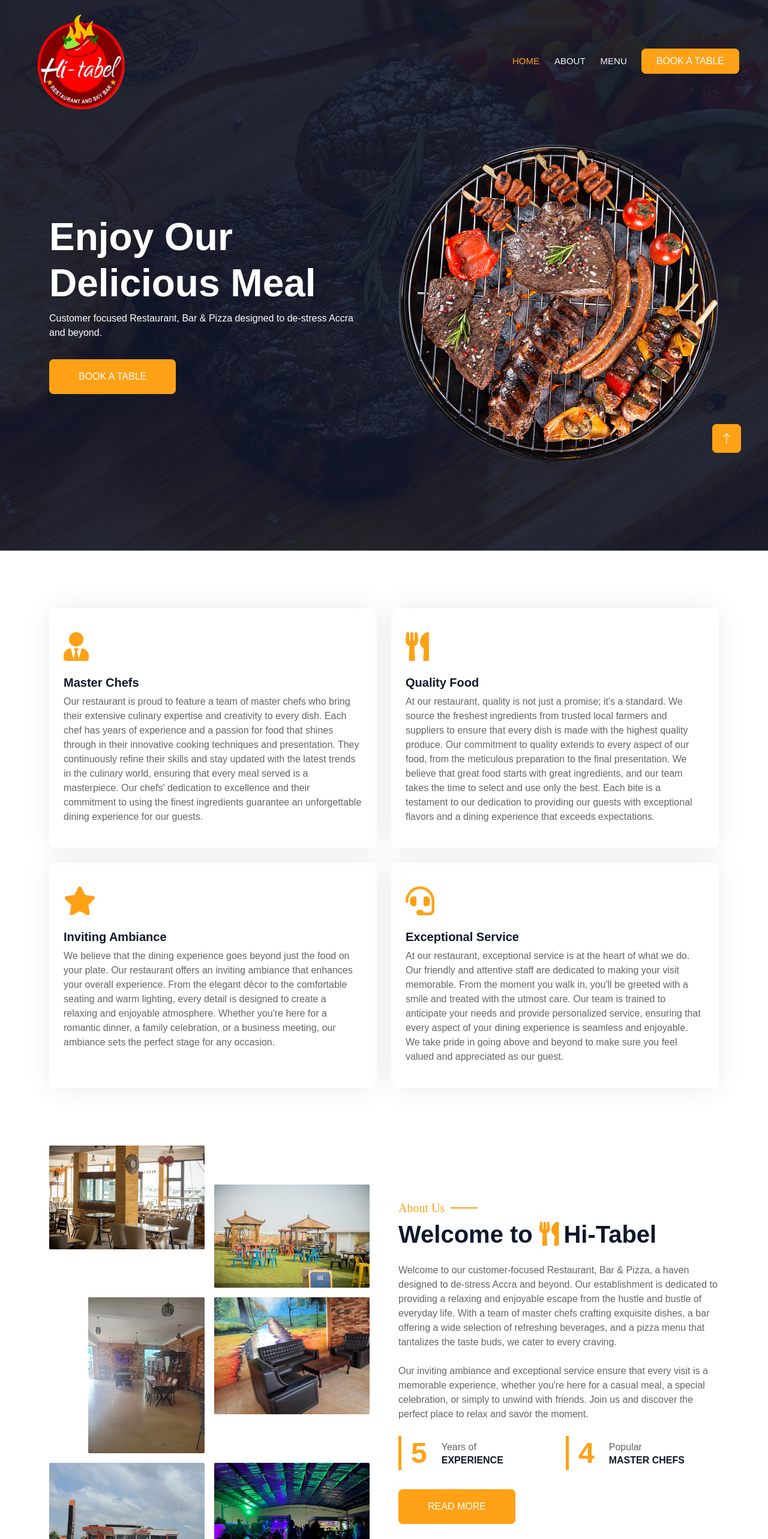
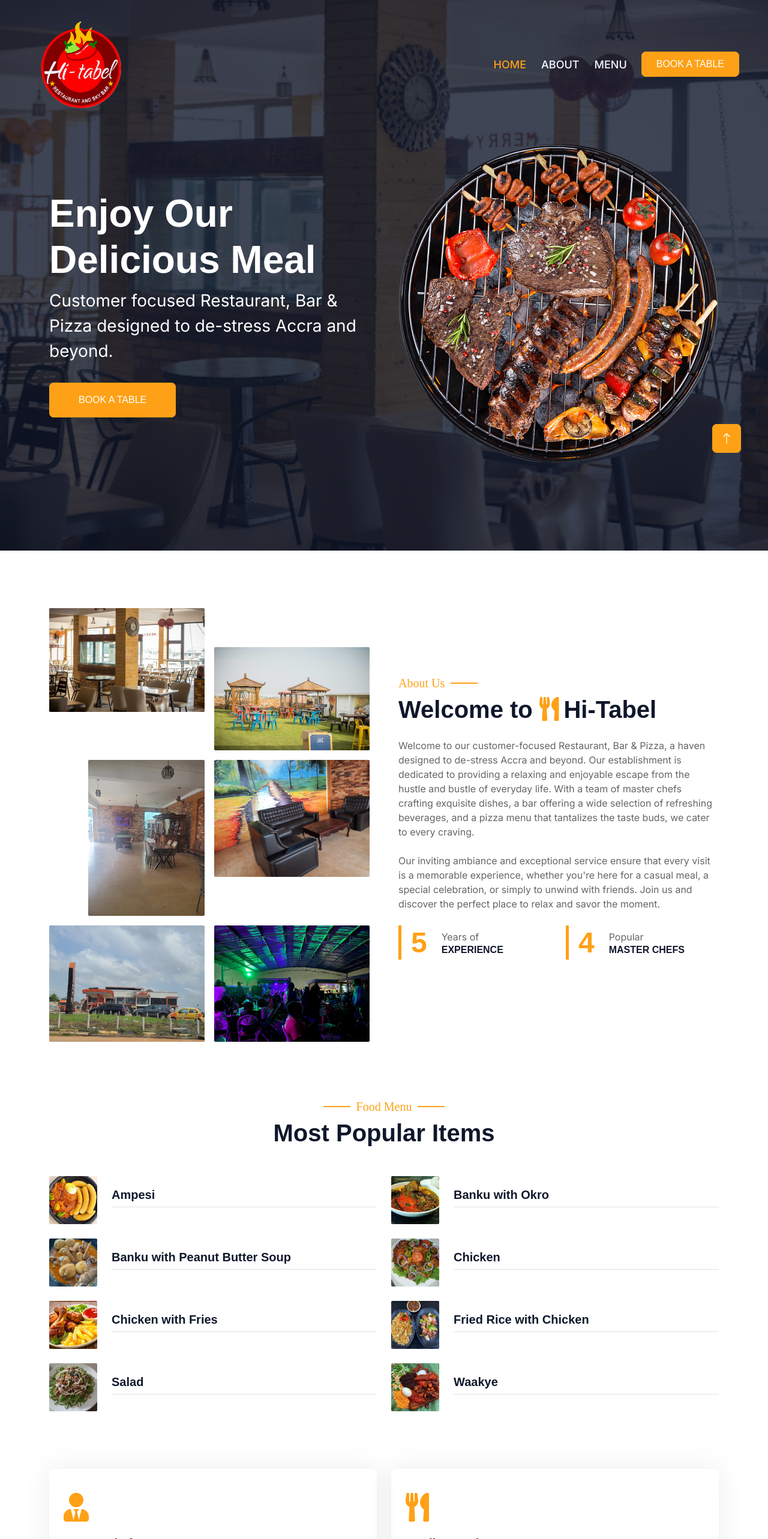
Before and after one commit to augustinekweku/hitabel-restaurant, a Next.js app: page / in a window 1280 px wide. Shown: the top 2566 px of the page at 60% size. Built offline with nearby package versions, Linux system fonts and the light colour scheme.

Commit message:
home page clean up

```diff
--- a/components/Navbar.tsx
+++ b/components/Navbar.tsx
@@ -4,7 +4,7 @@ import React from "react";
 const Navbar = () => {
   return (
     <div className="">
-      <nav className=" navbar navbar-expand-lg navbar-dark bg-dark px-4 px-lg-5 py-5  ">
+      <nav className=" navbar navbar-expand-lg navbar-dark bg-dark px-4 px-lg-5 pb-5">
         <div className="d-flex justify-content-between w-100 container my-4">
           <Link href="/" className="navbar-brand p-0">
             {/* <h1 className="text-primary m-0">
@@ -14,8 +14,8 @@ const Navbar = () => {
               src="assets/img/hitabel-logo.png"
               style={{
                 width: "150px",
-                height: "100px",
-                objectFit: "cover",
+                height: "150px",
+                objectFit: "contain",
                 overflow: "visible",
               }}
               alt="Logo"
--- a/package.json
+++ b/package.json
@@ -9,6 +9,7 @@
     "lint": "next lint"
   },
   "dependencies": {
+    "@tawk.to/tawk-messenger-react": "^2.0.2",
     "jquery": "^3.7.1",
     "lightgallery": "^2.7.2",
     "next": "14.2.3",
--- a/pages/_app.tsx
+++ b/pages/_app.tsx
@@ -7,12 +7,17 @@ import "../public/assets/css/style.css";
 import "../styles/globals.scss";
 import CustomScript from "@/components/CustomScript";
 import DefaultLayout from "@/components/DefaultLayout";
+import { Inter } from "next/font/google";
+
+const inter = Inter({ subsets: ["latin"] });
 
 export default function App({ Component, pageProps }: AppProps) {
   return (
-    <DefaultLayout>
-      <CustomScript />
-      <Component {...pageProps} />
-    </DefaultLayout>
+    <main className={inter.className}>
+      <DefaultLayout>
+        <CustomScript />
+        <Component {...pageProps} />
+      </DefaultLayout>
+    </main>
   );
 }
--- a/pages/_document.tsx
+++ b/pages/_document.tsx
@@ -12,6 +12,12 @@ export default function Document() {
           href="https://cdn.jsdelivr.net/npm/bootstrap-icons@1.4.1/font/bootstrap-icons.css"
           rel="stylesheet"
         />{" "}
+        <link rel="preconnect" href="https://fonts.googleapis.com" />
+        <link rel="preconnect" href="https://fonts.gstatic.com" />
+        <link
+          href="https://fonts.googleapis.com/css2?family=Nunito+Sans:ital,opsz,wght@0,6..12,200..1000;1,6..12,200..1000&display=swap"
+          rel="stylesheet"
+        />
         <link
           rel="shortcut icon"
           href="/assets/img/hitabel-logo.png"
--- a/pages/index.tsx
+++ b/pages/index.tsx
@@ -4,8 +4,6 @@ import Reservation from "@/components/Reservation";
 import Footer from "@/components/Footer";
 import FoodMenu from "@/components/FoodMenu";
 import AboutUsImageGallery from "@/components/AboutUsImageGallery";
-
-const inter = Inter({ subsets: ["latin"] });
 
 export default function Home() {
   return (
@@ -47,7 +45,7 @@ export default function Home() {
                       <br />
                       Delicious Meal
                     </h1>
-                    <p className="text-white animated slideInLeft mb-4 pb-2">
+                    <p className="text-white fs-3 animated slideInLeft mb-4 pb-2">
                       Customer focused Restaurant, Bar & Pizza designed to
                       de-stress Accra and beyond.
                     </p>
@@ -70,6 +68,85 @@ export default function Home() {
             </div>
           </div>
           {/* <!-- Navbar & Hero End --> */}
+
+          {/* <!-- About Start --> */}
+          <section id="about">
+            <div className="container-xxl py-5">
+              <div className="container">
+                <div className="row g-5 align-items-center">
+                  <div className="col-lg-6">
+                    <AboutUsImageGallery />
+                  </div>
+                  <div className="col-lg-6">
+                    <h5 className="section-title ff-secondary text-start text-primary fw-normal">
+                      About Us
+                    </h5>
+                    <h1 className="mb-4">
+                      Welcome to{" "}
+                      <i className="fa fa-utensils text-primary me-2"></i>
+                      Hi-Tabel
+                    </h1>
+                    <p className="mb-4">
+                      Welcome to our customer-focused Restaurant, Bar & Pizza, a
+                      haven designed to de-stress Accra and beyond. Our
+                      establishment is dedicated to providing a relaxing and
+                      enjoyable escape from the hustle and bustle of everyday
+                      life. With a team of master chefs crafting exquisite
+                      dishes, a bar offering a wide selection of refreshing
+                      beverages, and a pizza menu that tantalizes the taste
+                      buds, we cater to every craving.
+                    </p>
+                    <p className="mb-4">
+                      Our inviting ambiance and exceptional service ensure that
+                      every visit is a memorable experience, whether you&apos;re
+                      here for a casual meal, a special celebration, or simply
+                      to unwind with friends. Join us and discover the perfect
+                      place to relax and savor the moment.
+                    </p>
+                    <div className="row g-4 mb-4">
+                      <div className="col-sm-6">
+                        <div className="d-flex align-items-center border-start border-5 border-primary px-3">
+                          <h1
+                            className="flex-shrink-0 display-5 text-primary mb-0"
+                            data-toggle="counter-up"
+                          >
+                            5
+                          </h1>
+                          <div className="ps-4">
+                            <p className="mb-0">Years of</p>
+                            <h6 className="text-uppercase mb-0">Experience</h6>
+                          </div>
+                        </div>
+                      </div>
+                      <div className="col-sm-6">
+                        <div className="d-flex align-items-center border-start border-5 border-primary px-3">
+                          <h1
+                            className="flex-shrink-0 display-5 text-primary mb-0"
+                            data-toggle="counter-up"
+                          >
+                            4
+                          </h1>
+                          <div className="ps-4">
+                            <p className="mb-0">Popular</p>
+                            <h6 className="text-uppercase mb-0">
+                              Master Chefs
+                            </h6>
+                          </div>
+                        </div>
+                      </div>
+                    </div>
+                  </div>
+                </div>
+              </div>
+            </div>
+          </section>
+
+          {/* <!-- About End --> */}
+
+          {/* <!-- Menu Start --> */}
+          <section id="menu">
+            <FoodMenu />
+          </section>
 
           {/* <!-- Service Start --> */}
           <div className="container-xxl py-5">
@@ -162,87 +239,6 @@ export default function Home() {
           </div>
           {/* <!-- Service End --> */}
 
-          {/* <!-- About Start --> */}
-          <section id="about">
-            <div className="container-xxl py-5">
-              <div className="container">
-                <div className="row g-5 align-items-center">
-                  <div className="col-lg-6">
-                    <AboutUsImageGallery />
-                  </div>
-                  <div className="col-lg-6">
-                    <h5 className="section-title ff-secondary text-start text-primary fw-normal">
-                      About Us
-                    </h5>
-                    <h1 className="mb-4">
-                      Welcome to{" "}
-                      <i className="fa fa-utensils text-primary me-2"></i>
-                      Hi-Tabel
-                    </h1>
-                    <p className="mb-4">
-                      Welcome to our customer-focused Restaurant, Bar & Pizza, a
-                      haven designed to de-stress Accra and beyond. Our
-                      establishment is dedicated to providing a relaxing and
-                      enjoyable escape from the hustle and bustle of everyday
-                      life. With a team of master chefs crafting exquisite
-                      dishes, a bar offering a wide selection of refreshing
-                      beverages, and a pizza menu that tantalizes the taste
-                      buds, we cater to every craving.
-                    </p>
-                    <p className="mb-4">
-                      Our inviting ambiance and exceptional service ensure that
-                      every visit is a memorable experience, whether you&apos;re
-                      here for a casual meal, a special celebration, or simply
-                      to unwind with friends. Join us and discover the perfect
-                      place to relax and savor the moment.
-                    </p>
-                    <div className="row g-4 mb-4">
-                      <div className="col-sm-6">
-                        <div className="d-flex align-items-center border-start border-5 border-primary px-3">
-                          <h1
-                            className="flex-shrink-0 display-5 text-primary mb-0"
-                            data-toggle="counter-up"
-                          >
-                            5
-                          </h1>
-                          <div className="ps-4">
-                            <p className="mb-0">Years of</p>
-                            <h6 className="text-uppercase mb-0">Experience</h6>
-                          </div>
-                        </div>
-                      </div>
-                      <div className="col-sm-6">
-                        <div className="d-flex align-items-center border-start border-5 border-primary px-3">
-                          <h1
-                            className="flex-shrink-0 display-5 text-primary mb-0"
-                            data-toggle="counter-up"
-                          >
-                            4
-                          </h1>
-                          <div className="ps-4">
-                            <p className="mb-0">Popular</p>
-                            <h6 className="text-uppercase mb-0">
-                              Master Chefs
-                            </h6>
-                          </div>
-                        </div>
-                      </div>
-                    </div>
-                    <a className="btn btn-primary py-3 px-5 mt-2" href="">
-                      Read More
-                    </a>
-                  </div>
-                </div>
-              </div>
-            </div>
-          </section>
-
-          {/* <!-- About End --> */}
-
-          {/* <!-- Menu Start --> */}
-          <section id="menu">
-            <FoodMenu />
-          </section>
           {/* <!-- Menu End --> */}
           <section id="reservation">
             <Reservation />
--- a/public/assets/css/style.css
+++ b/public/assets/css/style.css
@@ -1,4 +1,6 @@
-/********** Template CSS **********/
+
+
+
 :root {
     --primary: #FEA116;
     --light: #F1F8FF;
@@ -86,7 +88,7 @@
     position: relative;
     margin-left: 25px;
     padding: 35px 0;
-    font-size: 15px;
+    font-size: 18px;
     color: var(--light) !important;
     text-transform: uppercase;
     font-weight: 500;
@@ -104,7 +106,6 @@
 }
 
 .navbar-dark .navbar-brand img {
-    max-height: 60px;
     transition: .5s;
 }
 
@@ -152,7 +153,7 @@
 
 /*** Hero Header ***/
 .hero-header {
-    background: linear-gradient(rgba(15, 23, 43, .9), rgba(15, 23, 43, .9)), url(../img/bg-hero.jpg);
+    background: linear-gradient(rgba(15, 23, 43, .8), rgba(15, 23, 43, .8)), url(../img/hitabel-1.jpg);
     background-position: center center;
     background-repeat: no-repeat;
     background-size: cover;
```
Also changed, not shown: components/FoodMenu.tsx (+1 -6 lines), 2 other files (tests, documents, lock files or other folders).
